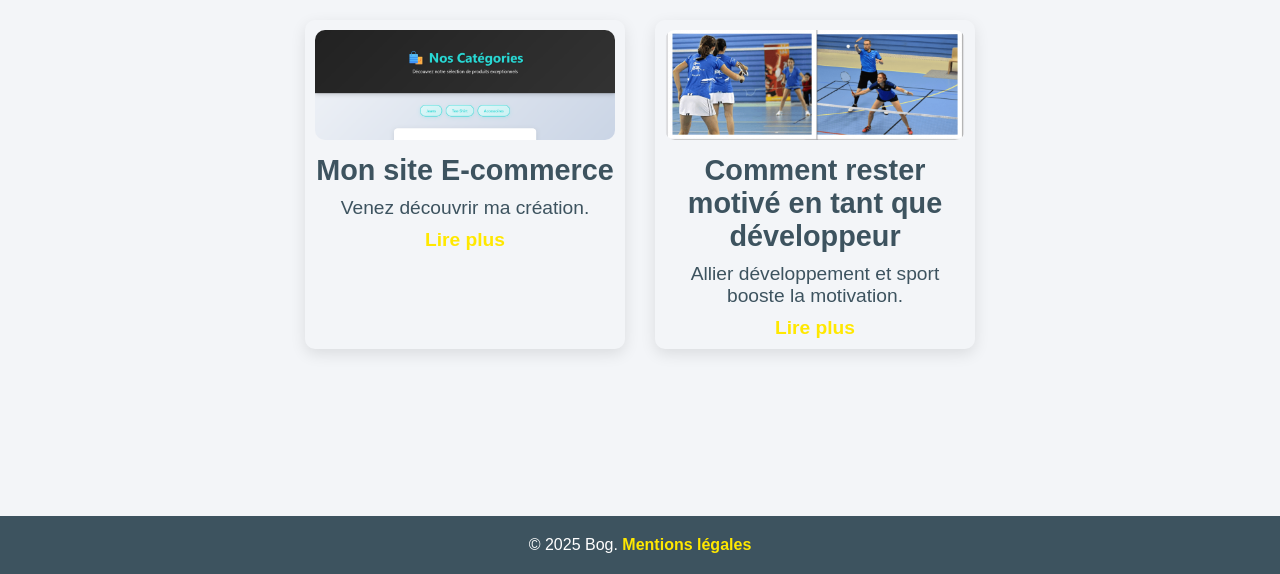
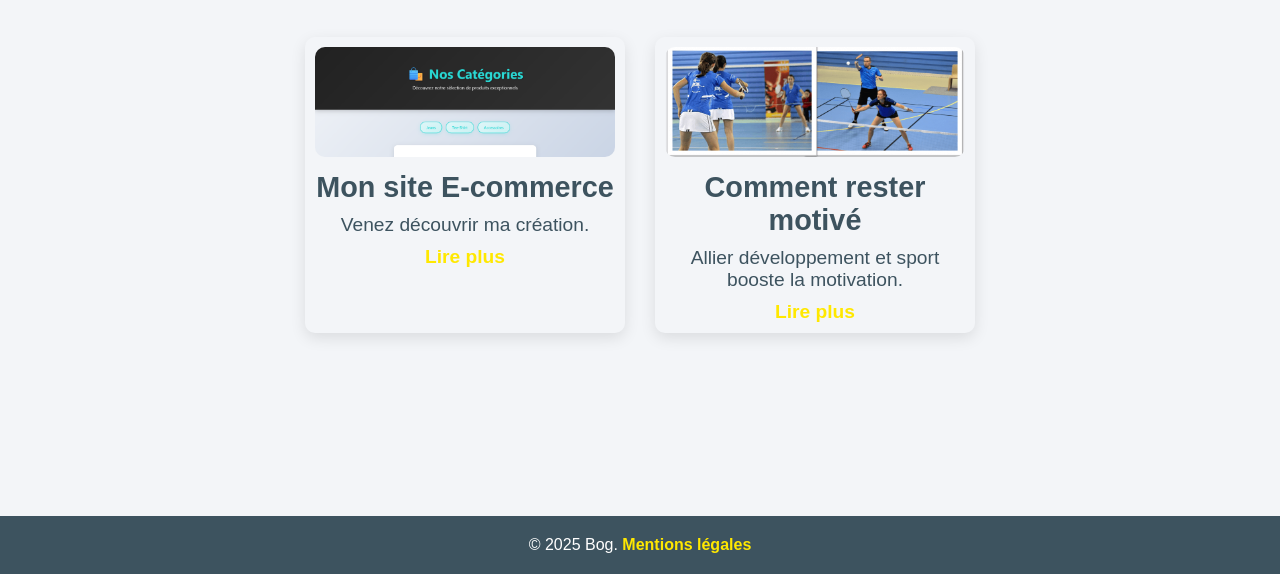
Before and after one commit to paysg71-arch/oral-info, a plain HTML site: page blog.html in a window 1280 px wide. Shown: the part 334-908 px from the top of the page. Drawn offline with Linux system fonts and the light colour scheme; a web font is replaced by a local one.

Commit message:
modification

```diff
--- a/blog.html
+++ b/blog.html
@@ -38,7 +38,7 @@
 
                 <div class="article">
                     <img src="img/image.png" alt="Article 2">
-                    <h2>Comment rester motivé en tant que développeur</h2>
+                    <h2>Comment rester motivé</h2>
                     <p>Allier développement et sport booste la motivation.</p>
                     <a href="https://badmintoncarrieres-sur-seine.fr/">Lire plus</a>
                 </div>
```
